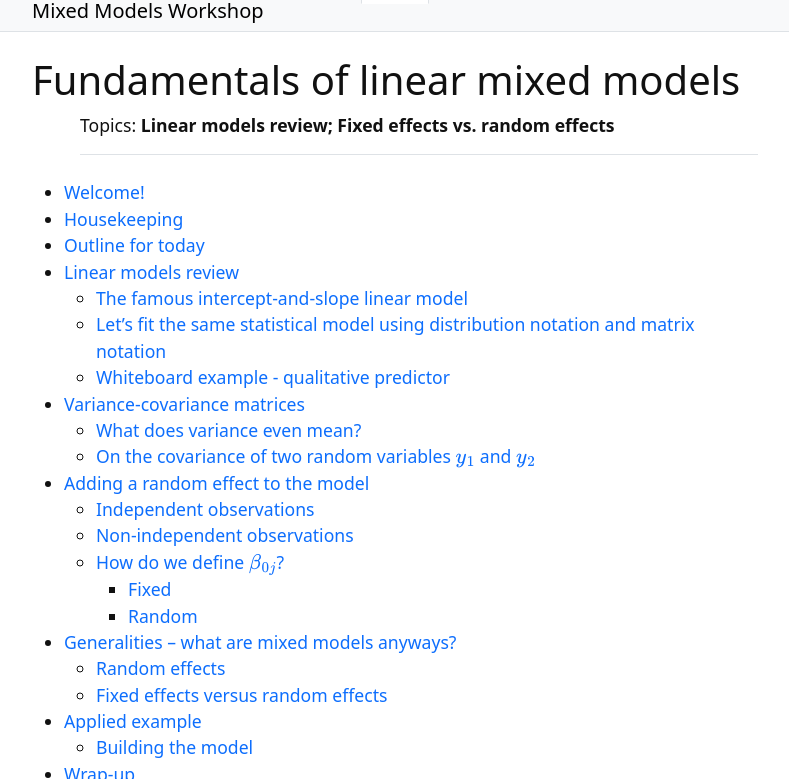
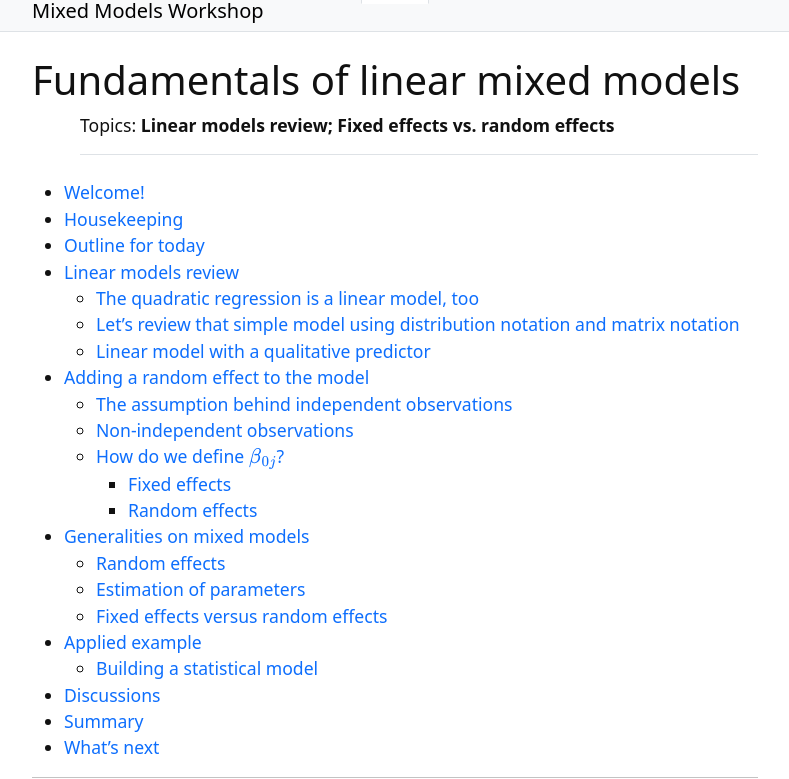
Before and after one commit to k-state-id3a/mixed-models-fall25, a Jekyll site: the page built from content/1-intro.md, in a window 1280 px wide and 900 px high, cut to the strip 121-900 px from the top of the window. Shown: the whole strip, without its empty margins (245-1034 px from the left). Built offline with Jekyll 4.4.1, drawn with Linux system fonts in a browser that asks for light colours; formulas are drawn with MathJax 3.

Commit message:
update toc

```diff
--- a/content/1-intro.md
+++ b/content/1-intro.md
@@ -8,25 +8,25 @@ topics: Linear models review; Fixed effects vs. random effects
 - [Housekeeping](#housekeeping)
 - [Outline for today](#outline-for-today)
 - [Linear models review](#linear-models-review)
-  * [The famous intercept-and-slope linear model](#the-famous-intercept-and-slope-linear-model)
-  * [Let's fit the same statistical model using distribution notation and matrix notation](#let-s-fit-the-same-statistical-model-using-distribution-notation-and-matrix-notation)
-  * [Whiteboard example - qualitative predictor](#whiteboard-example---qualitative-predictor)
-- [Variance-covariance matrices](#variance-covariance-matrices)
-  * [What does variance even mean?](#what-does-variance-even-mean-)
-  * [On the covariance of two random variables $$y_1$$ and $$y_2$$](#on-the-covariance-of-two-random-variables---y-1---and---y-2--)
+  * [The quadratic regression is a linear model, too](#the-quadratic-regression-is-a-linear-model--too)
+  * [Let's review that simple model using distribution notation and matrix notation](#let-s-review-that-simple-model-using-distribution-notation-and-matrix-notation)
+  * [Linear model with a qualitative predictor](#linear-model-with-a-qualitative-predictor)
 - [Adding a random effect to the model](#adding-a-random-effect-to-the-model)
-  * [Independent observations](#independent-observations)
+  * [The assumption behind independent observations](#the-assumption-behind-independent-observations)
   * [Non-independent observations](#non-independent-observations)
   * [How do we define $$\beta_{0j}$$?](#how-do-we-define----beta--0j----)
-    + [Fixed](#fixed)
-    + [Random](#random)
-- [Generalities -- what are mixed models anyways?](#generalities----what-are-mixed-models-anyways-)
-  * [Random effects](#random-effects)
+    + [Fixed effects](#fixed-effects)
+    + [Random effects](#random-effects)
+- [Generalities on mixed models](#generalities-on-mixed-models)
+  * [Random effects](#random-effects-1)
+  * [Estimation of parameters](#estimation-of-parameters)
   * [Fixed effects versus random effects](#fixed-effects-versus-random-effects)
 - [Applied example](#applied-example)
-  * [Building the model](#building-the-model)
-- [Wrap-up](#wrap-up)
+  * [Building a statistical model](#building-a-statistical-model)
+- [Discussions](#discussions)
+- [Summary](#summary)
 - [What's next](#what-s-next)
+
 
 ------------------
 
@@ -765,7 +765,7 @@ Now we know what we mean when we say "factor A was considered fixed and factor B
 
 **Example 2:** A study to find out if developmental telomere attrition is a measure of state in birds, and hence should predict state-dependent decisions such as the relative value assigned to immediate versus delayed food rewards (Bateson et al., 2014). [[link](#)]
 
-{% include figure.html img="day1/paper2_bateson.jpg" alt="" caption="Figure 11. Section from Materials and Methods section from a peer-reviewed publication." width="90%" id = "paper2" %}
+{% include figure.html img="day1/paper2_bateson.jpg" alt="" caption="Figure 11. Section from Materials and Methods section from a peer-reviewed publication." width="85%" id = "paper2" %}
 
 
 ## Summary
```
